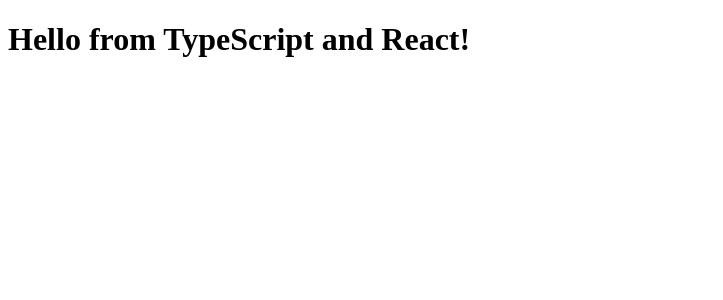
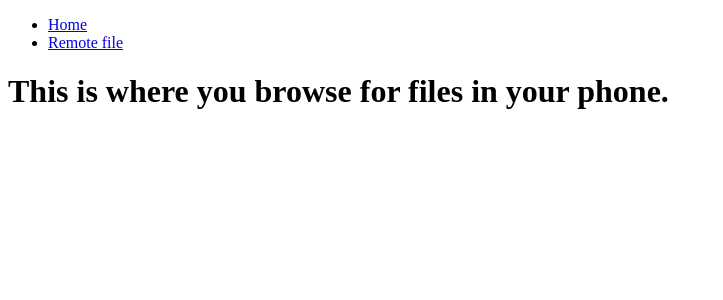
Before and after one commit to TPessanha/Lanflow, a React app: page /remotefile in a window 1280 px wide. Shown: the top 300 px of the page, without its empty margins (0-723 px from the left). Built offline with nearby package versions, Linux system fonts and the light colour scheme; the HTML template or start-up script is replaced by a standard one.

Commit message:
Man page with home and remote file pages. Defined Home and Remote file routes.

```diff
--- /dev/null
+++ b/src/components/App.tsx
@@ -0,0 +1,12 @@
+import React from "react";
+import Header from "./Header";
+import { Main } from "./Main";
+
+export const App = () => (
+	<div>
+		<Header />
+		<Main />
+	</div>
+);
+
+export default App;
--- /dev/null
+++ b/src/components/Header.tsx
@@ -0,0 +1,21 @@
+import React from "react";
+import { Link } from "react-router-dom";
+
+// The Header creates links that can be used to navigate
+// between routes.
+const Header = () => (
+	<header>
+		<nav>
+			<ul>
+				<li>
+					<Link to="/">Home</Link>
+				</li>
+				<li>
+					<Link to="/remotefile">Remote file</Link>
+				</li>
+			</ul>
+		</nav>
+	</header>
+);
+
+export default Header;
--- a/src/components/Home.tsx
+++ b/src/components/Home.tsx
@@ -13,7 +13,7 @@ export class Home extends React.Component<IHomeProps, {}> {
 		return (
 			<div>
 				<h1 className={style.test}>
-					Hello from {this.props.compiler} and {this.props.framework}!
+					This is the main page!
 				</h1>
 			</div>
 		);
--- /dev/null
+++ b/src/components/Main.tsx
@@ -0,0 +1,13 @@
+import React from "react";
+import { Route, Switch } from "react-router-dom";
+import { Home } from "./Home";
+import { RemoteFile } from "./RemoteFile";
+
+export const Main = () => (
+	<main>
+		<Switch>
+			<Route exact={true} path="/" component={Home} />
+			<Route exact={true} path="/remotefile" component={RemoteFile} />
+		</Switch>
+	</main>
+);
--- /dev/null
+++ b/src/components/RemoteFile.tsx
@@ -0,0 +1,18 @@
+import React from "react";
+
+export interface IRemoteFileProps {
+    mobileName: string;
+}
+
+// IRemoteFileProps describes RemoteFile properties
+export class RemoteFile extends React.Component<IRemoteFileProps> {
+    public render() {
+        return (
+            <div>
+                <h1>
+                    This is where you browse for files in your phone.
+                </h1>
+            </div>
+        );
+    }
+}
--- a/src/index.tsx
+++ b/src/index.tsx
@@ -1,11 +1,14 @@
 import React from "react";
 import { render } from "react-dom";
 import { AppContainer } from "react-hot-loader";
-import { Home } from "./components/Home";
+import { BrowserRouter } from "react-router-dom";
+import App from "./components/App";
 
 render(
 	<AppContainer>
-		<Home compiler="TypeScript" framework="React" />
+		<BrowserRouter>
+			<App />
+		</BrowserRouter>
 	</AppContainer>,
 	document.getElementById("root")
 );
--- a/src/scripts/utils/fileTransfer.tsx
+++ b/src/scripts/utils/fileTransfer.tsx
@@ -1 +1 @@
-//placeholder file
+// placeholder file
```
Also changed, not shown: package.json (+7 -0 lines).
